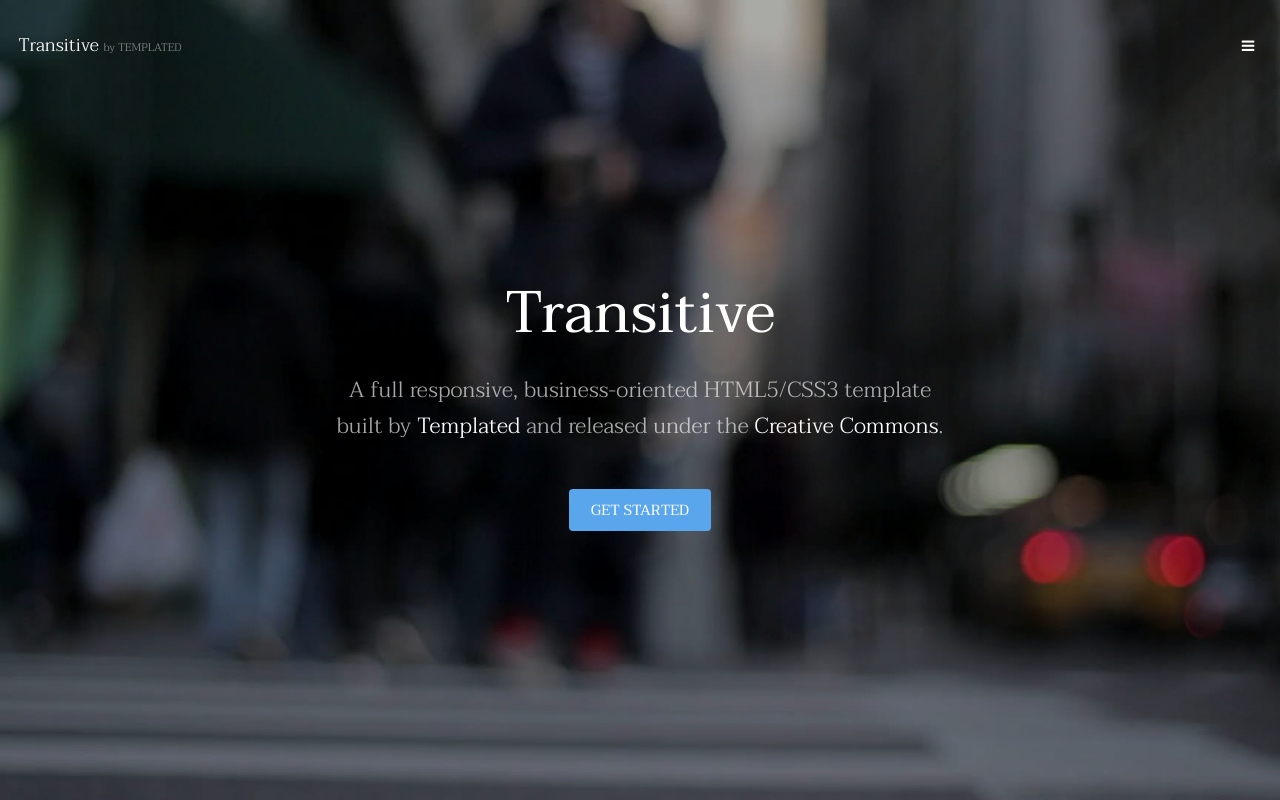
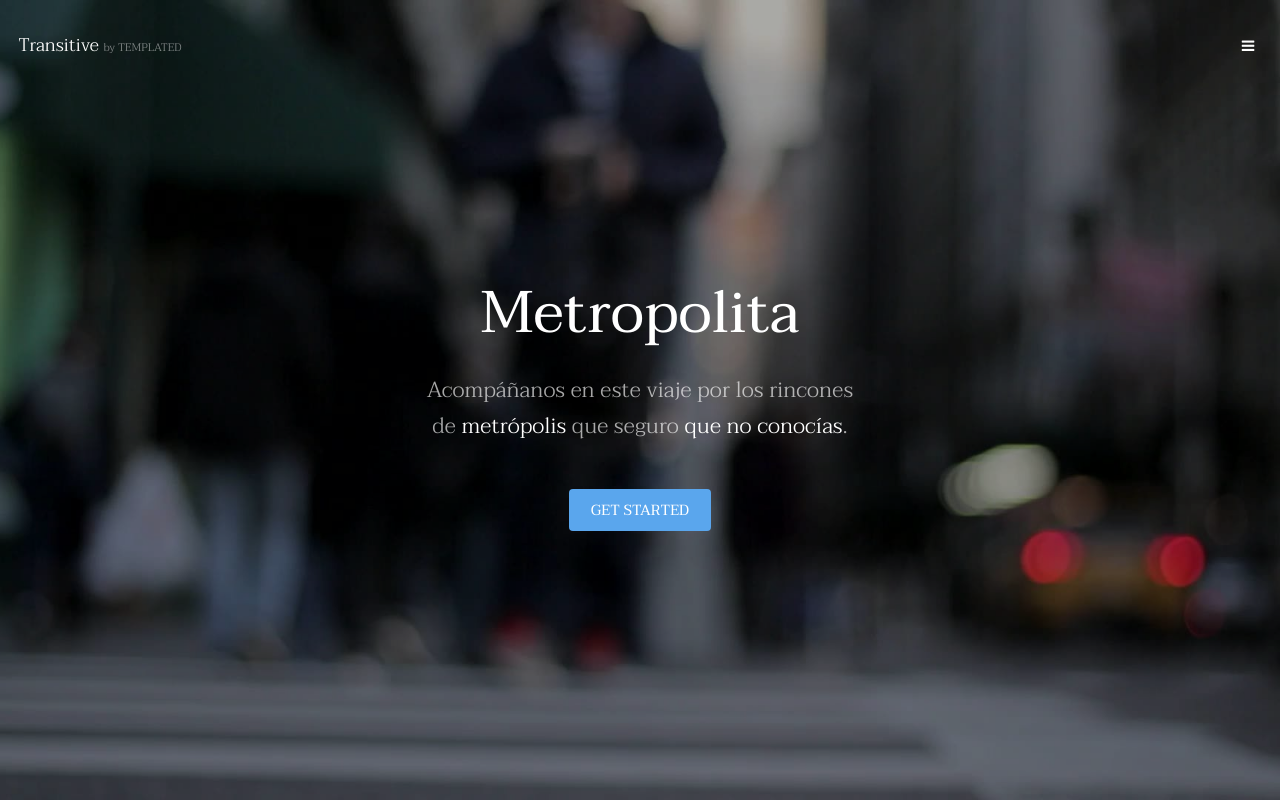
Before and after one commit to vscorpion29-rgb/04_REP_METROPOLITA, a plain HTML site: page index.html in a window 1280 px wide. Shown: the top 800 px of the page. Drawn offline with Linux system fonts and the light colour scheme.

Commit message:
cambios en la portada por victor

```diff
--- a/index.html
+++ b/index.html
@@ -1,12 +1,12 @@
 <!DOCTYPE HTML>
 <!--
-	Transitive by TEMPLATED
+	Metropolita by Victor
 	templated.co @templatedco
 	Released for free under the Creative Commons Attribution 3.0 license (templated.co/license)
 -->
 <html>
 	<head>
-		<title>Transitive by TEMPLATED</title>
+		<title>Metropolita by Victor</title>
 		<meta charset="utf-8" />
 		<meta name="viewport" content="width=device-width, initial-scale=1" />
 		<link rel="stylesheet" href="assets/css/main.css" />
@@ -36,9 +36,9 @@
 		-->
 			<section id="banner" data-video="images/banner">
 				<div class="inner">
-					<h1>Transitive</h1>
-					<p>A full responsive, business-oriented HTML5/CSS3 template<br />
-					built by <a href="https://templated.co/">Templated</a> and released under the <a href="https://templated.co/license">Creative Commons</a>.</p>
+					<h1>Metropolita</h1>
+					<p>Acompáñanos en este viaje por los rincones <br />
+					de <a href="https://templated.co/">metrópolis</a> que seguro <a href="https://templated.co/license"> que no conocías</a>.</p>
 					<a href="#one" class="button special scrolly">Get Started</a>
 				</div>
 			</section>
```
